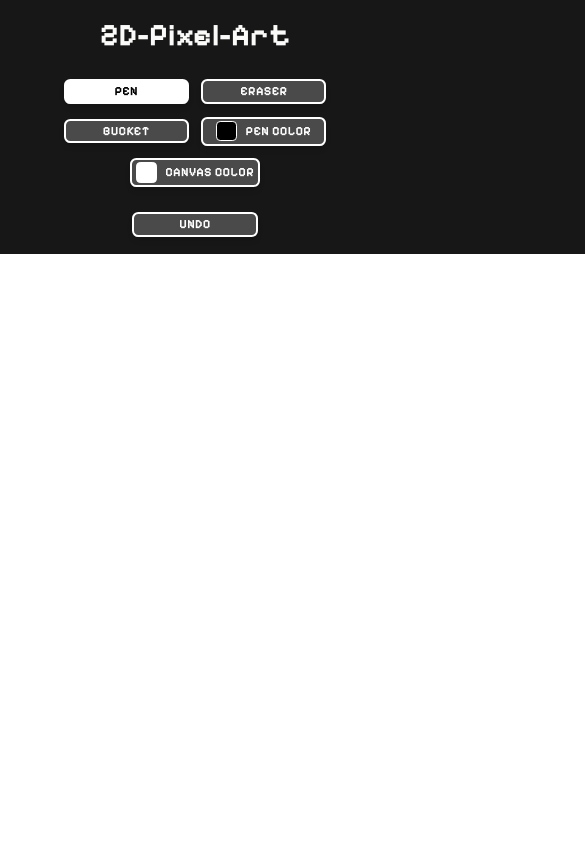
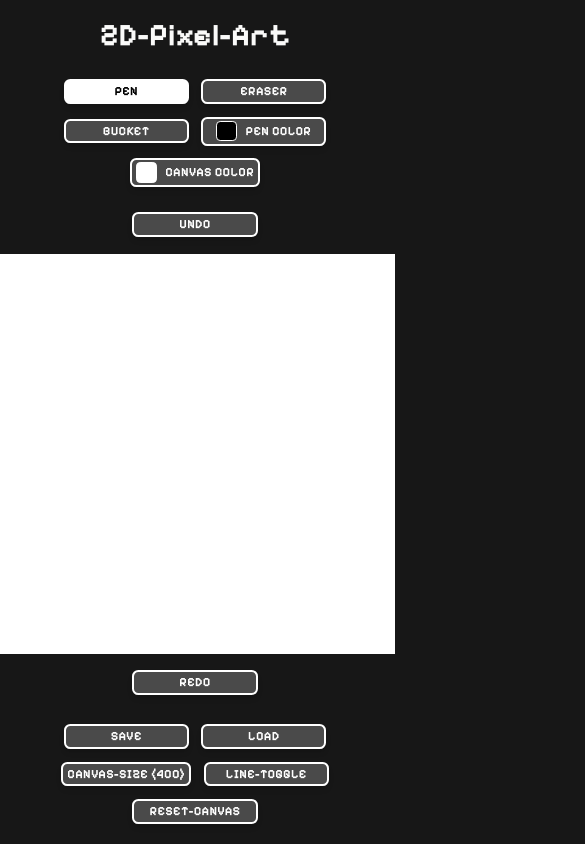
Before and after one commit to mjollnir03/2D-Pixel-Art, a React (Vite) app in the folder main/: page / in a window 390 px wide. Shown: the top 844 px of the page, 585 px wide, since content can reach past the window. Built offline with nearby package versions, Linux system fonts and the light colour scheme.

Commit message:
Make canvas size responsive to screen width
Canvas size now initializes based on the device's screen width for better mobile and tablet support. Pixel size is dynamically calculated as 1/40th of the canvas size to maintain consistent proportions.

```diff
--- a/main/src/App.tsx
+++ b/main/src/App.tsx
@@ -8,12 +8,21 @@
 type Tool = "pen" | "eraser" | "bucket";
 
 function App() {
+  // Initialize based on screen size
+  const getInitialCanvasSize = () => {
+    const width = window.innerWidth;
+    if (width < 640) return 400; // mobile
+    if (width < 1024) return 600; // tablet
+    return 800; // desktop
+  };
+
   const [showGrid, setShowGrid] = useState(false);
   const [penColor, setPenColor] = useState("#000000");
   const [canvasColor, setCanvasColor] = useState("#ffffff");
   const [selectedTool, setSelectedTool] = useState<Tool>("pen");
-  const [canvasSize, setCanvasSize] = useState(800);
-  const [pixelSize] = useState(20);
+  const [canvasSize, setCanvasSize] = useState(getInitialCanvasSize());
+  // Pixel size is 1/40th of canvas size (400->10, 600->15, 800->20, 1000->25)
+  const pixelSize = canvasSize / 40;
   const [triggerSave, setTriggerSave] = useState(0);
   const [triggerLoad, setTriggerLoad] = useState(0);
   const [triggerReset, setTriggerReset] = useState(0);
```
